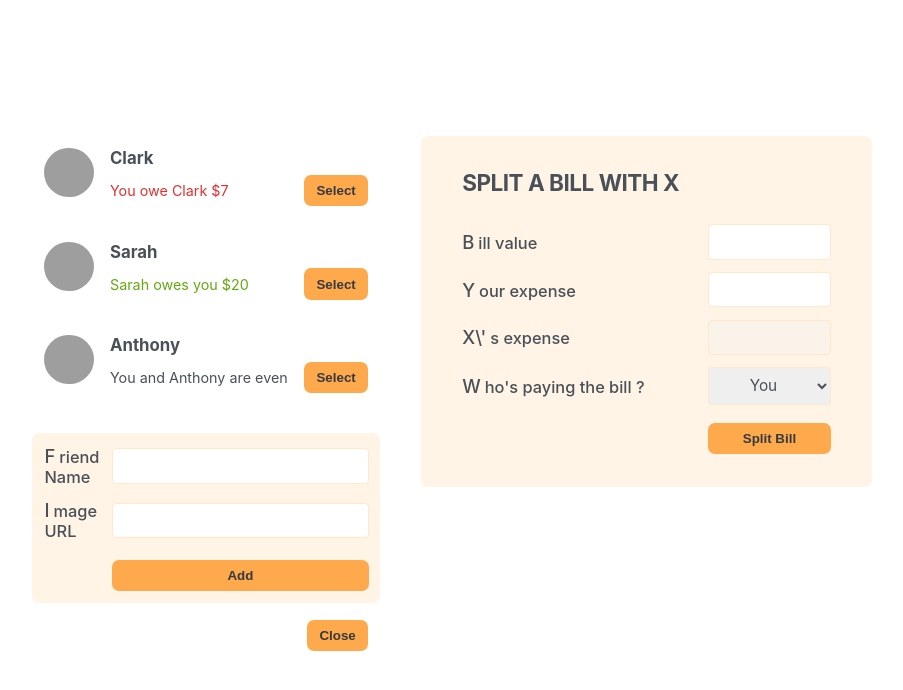
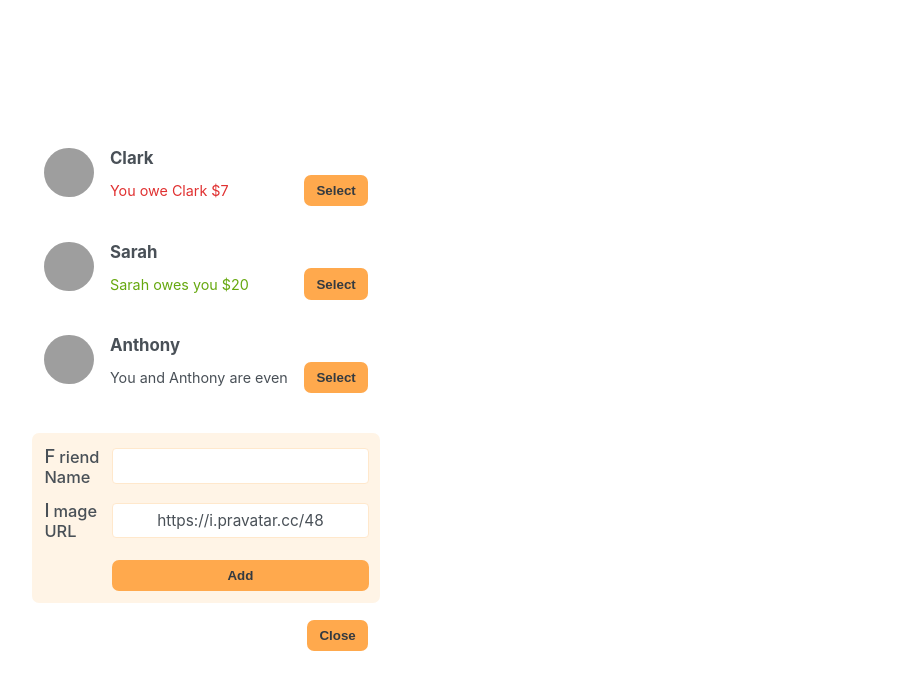
Before and after one commit to ainsleyains/all-react, a React (Vite) app in the folder eat-n-split/: page / in a window 1280 px wide. Both pictures are taken after a click on the button "Add Friend". Shown: the top 690 px of the page, without its empty margins (188-1091 px from the left). Built offline with nearby package versions, Linux system fonts and the light colour scheme; grey boxes are pictures that could not be loaded.

Commit message:
add functionality

```diff
--- a/eat-n-split/src/App.jsx
+++ b/eat-n-split/src/App.jsx
@@ -3,22 +3,32 @@ import Button from './components/Button';
 import FormAddFriend from './components/FormAddFriend';
 import FormSplitBill from './components/FormSplitBill';
 import FriendList from './components/FriendList';
+import data from './data';
 
 function App() {
+    const [friends, setFriends] = useState(data);
+
     const [showAddForm, setShowAddForm] = useState(false);
+
+    const [selectedFriend, setSelectedFriend] = useState(null);
 
     function handleShow() {
         setShowAddForm((prevShowAddForm) => !prevShowAddForm);
     }
 
+    function handleAddFriend(friendObj) {
+        setFriends((prevFriends) => [...prevFriends, friendObj]);
+        setShowAddForm(false);
+    }
+
     return (
         <div className='app'>
             <div className='sidebar'>
-                <FriendList />
-                {showAddForm && <FormAddFriend />}
+                <FriendList friends={friends} />
+                {showAddForm && <FormAddFriend onHandleAddFriend={handleAddFriend} />}
                 <Button onClick={handleShow}>{showAddForm ? 'Close' : 'Add Friend'}</Button>
             </div>
-            <FormSplitBill />
+            {selectedFriend && <FormSplitBill />}
         </div>
     );
 }
--- a/eat-n-split/src/components/FormAddFriend.jsx
+++ b/eat-n-split/src/components/FormAddFriend.jsx
@@ -1,12 +1,38 @@
+import { useState } from 'react';
 import Button from './Button';
 
-export default function FormAddFriend() {
+export default function FormAddFriend({ onHandleAddFriend }) {
+    const [name, setName] = useState('');
+    const [image, setImage] = useState('https://i.pravatar.cc/48');
+    const id = crypto.randomUUID();
+
+    function handleSubmit(e) {
+        e.preventDefault();
+        if (!name || !image) return;
+
+        const newFriend = { id, name, image: `${image}?=${id}`, balance: 0 };
+        onHandleAddFriend(newFriend);
+        setName('');
+        setImage('https://i.pravatar.cc/48');
+    }
+
     return (
-        <form className='form-add-friend'>
+        <form
+            className='form-add-friend'
+            onSubmit={handleSubmit}
+        >
             <label>Friend Name</label>
-            <input type='text' />
+            <input
+                type='text'
+                value={name}
+                onChange={(e) => setName(e.target.value)}
+            />
             <label>Image URL</label>
-            <input type='text' />
+            <input
+                type='text'
+                value={image}
+                onChange={(e) => setImage(e.target.value)}
+            />
             <Button>Add</Button>
         </form>
     );
--- a/eat-n-split/src/components/FriendList.jsx
+++ b/eat-n-split/src/components/FriendList.jsx
@@ -1,10 +1,9 @@
-import data from '../data';
 import Friend from './Friend';
 
-export default function FriendList() {
+export default function FriendList({ friends }) {
     return (
         <ul className=''>
-            {data.map((friend) => (
+            {friends.map((friend) => (
                 <Friend
                     key={friend.id}
                     friend={friend}
```
